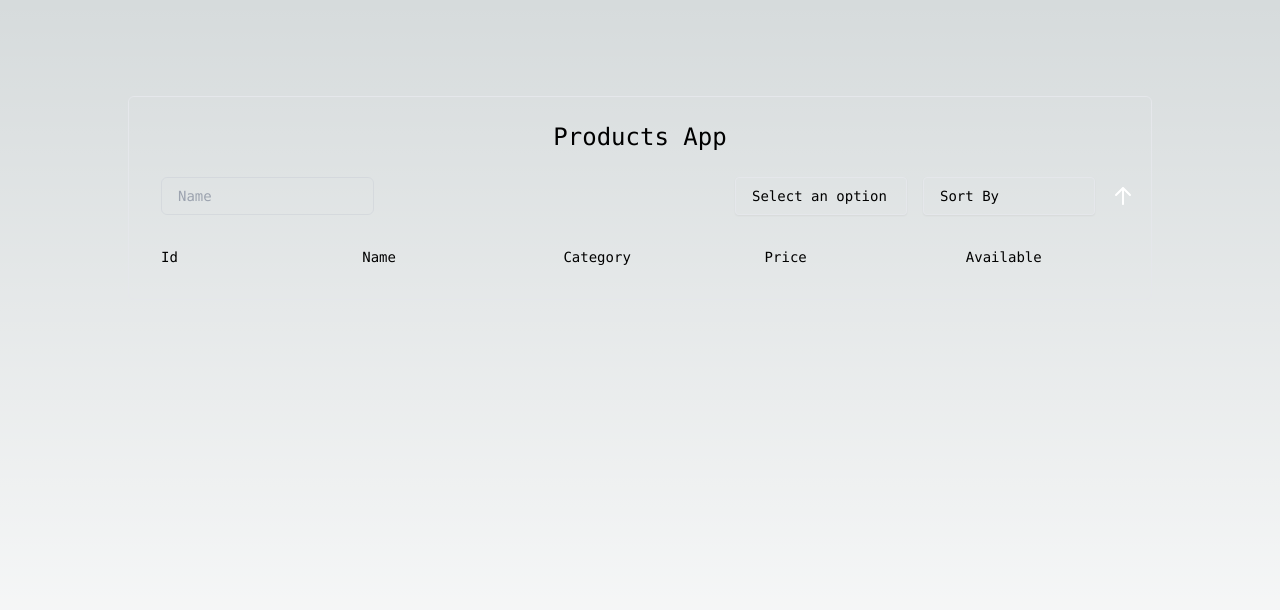
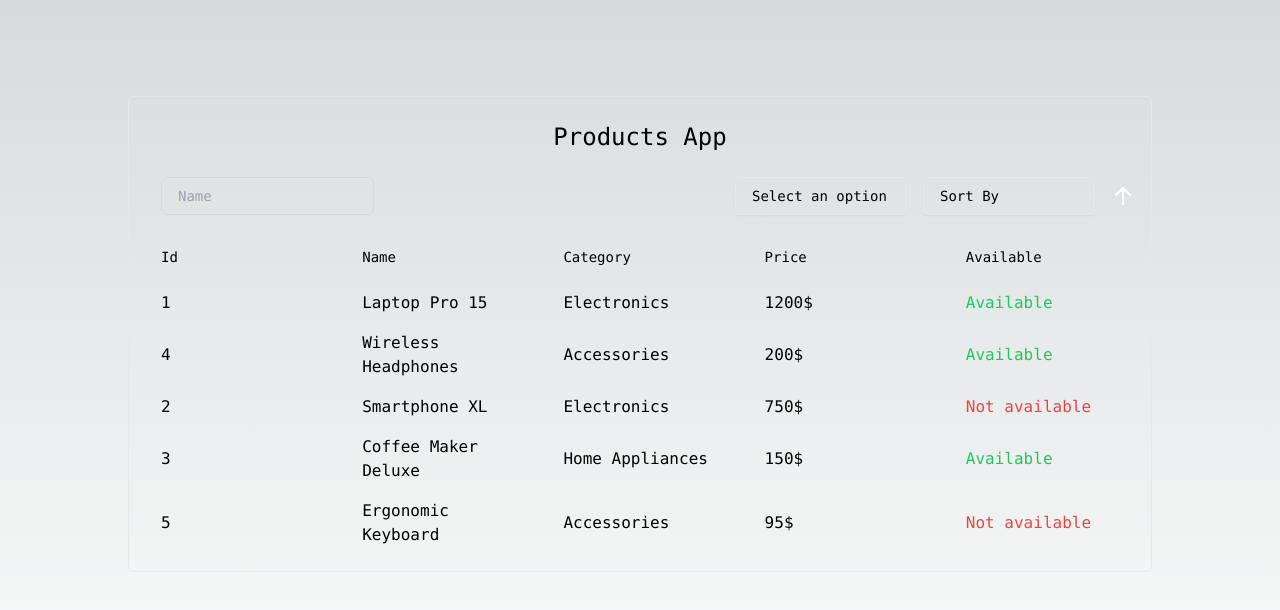
Before and after one commit to SamiFraca/prxdxctssapp, a Next.js app: page / in a window 1280 px wide. Shown: the top 610 px of the page. Built offline with nearby package versions, Linux system fonts and the light colour scheme.

Commit message:
Update existing components

```diff
--- a/app/components/control-toolbar.tsx
+++ b/app/components/control-toolbar.tsx
@@ -51,7 +51,6 @@ export const ControlToolbar = () => {
         isVisible: product.isVisible && available === product.available,
       }));
     }
-
     if (sortByFilter !== null) {
       filteredProducts = filteredProducts.sort((a, b) => {
         if (sortByFilter === "Name") {
--- a/app/components/products-list.tsx
+++ b/app/components/products-list.tsx
@@ -1,7 +1,8 @@
 "use client";
 
-import React, {  useEffect } from "react";
+import React, { useEffect } from "react";
 import { useProductContext } from "../context/ProductsContext";
+import Link from "next/link";
 
 export type ProductListProps = {
   id: number;
@@ -44,10 +45,23 @@ export const ProductList = () => {
             key={product.id}
             className={`flex w-full  gap-12 items-center py-2 ${
               product.isVisible ? "" : "hidden"
-            }` }
+            }`}
           >
             <li className="md:w-1/5 md:text-base">{product.id}</li>
-            <li className="md:w-1/5 md:text-base">{product.name}</li>
+            <li className="md:w-1/5 md:text-base">
+              <Link
+                key={product.id}
+                href={{
+                  pathname: `/products/${product.id}`,
+                  query: {
+                    name: product.name,
+                    category: product.category,
+                  },
+                }}
+              >
+                {product.name}
+              </Link>
+            </li>
             <li className="md:w-1/5 md:text-base">{product.category}</li>
             <li className="md:w-1/5 md:text-base">{product.price}$</li>
             <li
--- a/public/products.json
+++ b/public/products.json
@@ -5,13 +5,15 @@
     "category": "Electronics",
     "price": 1200.0,
     "available": true,
+    "isVisible": true
   },
-  {
+    {
     "id": 4,
     "name": "Wireless Headphones",
     "category": "Accessories",
     "price": 200.0,
     "available": true,
+    "isVisible": true
   },
   {
     "id": 2,
@@ -19,12 +21,15 @@
     "category": "Electronics",
     "price": 750.0,
     "available": false,
+    "isVisible": true
   },
   {
     "id": 3,
     "name": "Coffee Maker Deluxe",
     "category": "Home Appliances",
     "price": 150.0,
+    "available": true,
+    "isVisible": true
   },
   {
     "id": 5,
@@ -32,5 +37,6 @@
     "category": "Accessories",
     "price": 95.0,
     "available": false,
+    "isVisible": true
   }
 ]
```
Also changed, not shown: public/users.json (added, +18 -0 lines).
